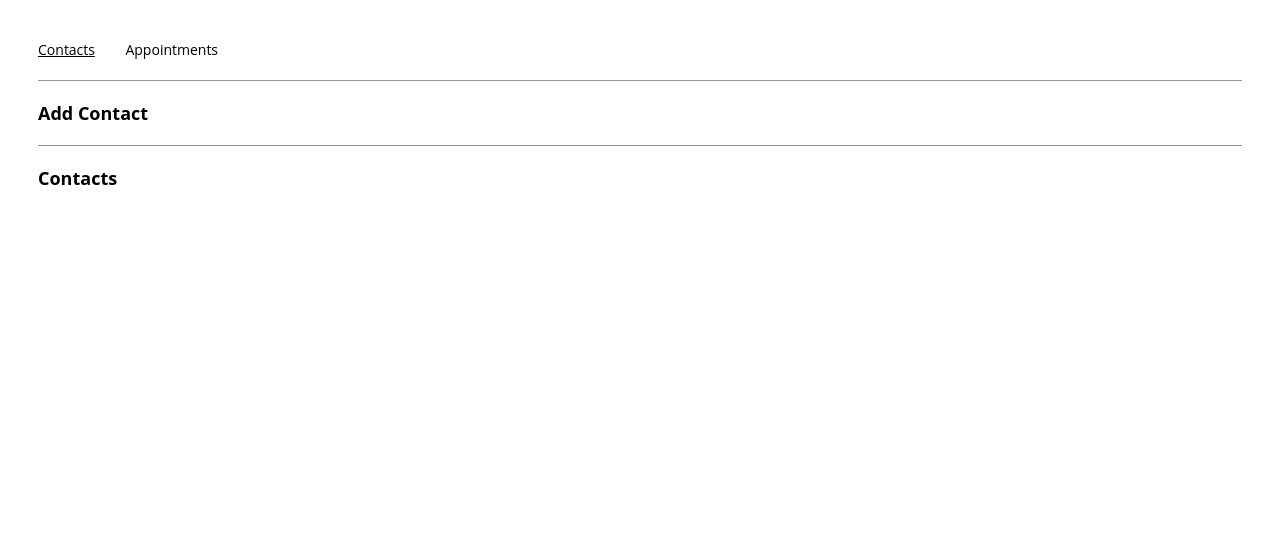
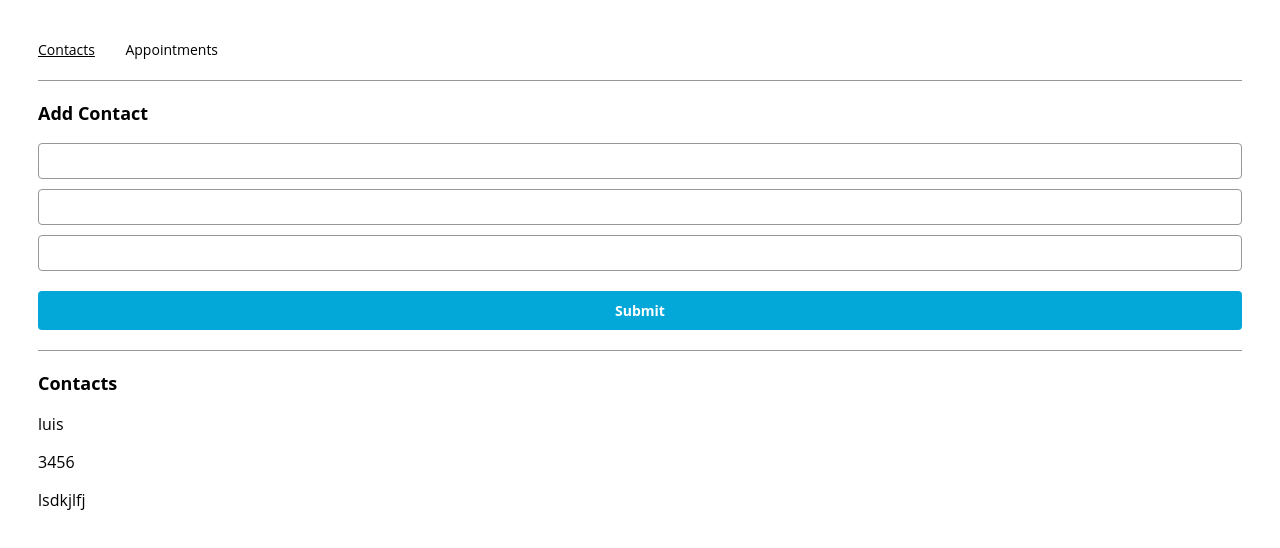
Before and after one commit to gonzaleztucci/react_challenge_start, a React (Create React App) app: page /contacts in a window 1280 px wide. Shown: the top 548 px of the page. Built offline with nearby package versions, Linux system fonts and the light colour scheme.

Commit message:
agrega tile sin formato

```diff
--- a/src/App.js
+++ b/src/App.js
@@ -9,6 +9,38 @@ function App() {
   Define state variables for
   contacts and appointments
   */
+  const [contacts, setContacts] = useState([{name: 'luis', phoneNumber: '3456', email: 'lsdkjlfj'}]);
+
+  const [appointments, setAppointments] = useState([]);
+
+  const addContact = (name, phoneNumber, email) => {
+
+    const newContact = {
+      name: name,
+      phoneNumber: phoneNumber,
+      email: email
+    }
+    setContacts((prev) => {
+      return [...prev, newContact];
+    });
+  };
+
+  const addAppointments = (title, contact, date, time) => {
+    const newAppointment = {
+      title: title,
+      contact: contact,
+      date: date,
+      time: time
+    }
+    setAppointments((prev)=>{
+      return [...prev, newAppointment];
+    });
+  };
+
+
+
+
+
 
 
 
@@ -39,16 +71,16 @@ function App() {
           </Route>
           <Route path={ROUTES.CONTACTS}>
              {/* Add props to ContactsPage */}
-            <ContactsPage />
+            <ContactsPage contacts={contacts} addContact={addContact}/>
           </Route>
           <Route path={ROUTES.APPOINTMENTS}>
             {/* Add props to AppointmentsPage */}
-            <AppointmentsPage />
+            <AppointmentsPage appointments={appointments} />
           </Route>
         </Switch>
       </main>
     </>
   );
+
 }
-
 export default App;
--- a/src/components/contactForm/ContactForm.js
+++ b/src/components/contactForm/ContactForm.js
@@ -1,15 +1,36 @@
 import React from "react";
 
-export const ContactForm = ({
-  name,
-  setName,
-  phone,
-  setPhone,
-  email,
-  setEmail,
-  handleSubmit
-}) => {
+
+// {
+//   name,
+//   setName,
+//   phone,
+//   setPhone,
+//   email,
+//   setEmail,
+//   handleSubmit
+// }
+
+export const ContactForm = (props) => {
   return (
-    ContactForm
+    // ContactForm
+    <form onSubmit={props.handleSubmit}>
+      <input
+        type='text'
+        value={props.name}
+        onChange={(e) => props.setName(e.target.value)} />
+      <input
+        type='tel'
+        value={props.phone}
+        onChange={(e)=> props.setPhone(e.target.value)}
+        pattern={['^[0-9]{2,3}-? ?[0-9]{6,7}$']}
+        />
+      <input
+        type='email'
+        value={props.email}
+        onChange={(e)=> props.setEmail(e.target.value)}
+        />
+      <input type= 'submit'/>
+    </form>
   );
 };
--- a/src/components/tile/Tile.js
+++ b/src/components/tile/Tile.js
@@ -1,8 +1,14 @@
 import React from "react";
 
-export const Tile = () => {
+export const Tile = (props) => {
+
+  console.log('TILE');
+  console.log(props.tile);
+  const array = Object.values(props.tile);
   return (
     <div className="tile-container">
+
+    {array.map((item, index) =>  <p>{item}</p>)}
 
     </div>
   );
--- a/src/components/tileList/TileList.js
+++ b/src/components/tileList/TileList.js
@@ -1,8 +1,22 @@
 import React from "react";
+import {Tile} from '../tile/Tile';
 
-export const TileList = () => {
-  return (
+export const TileList = (props) => {
+
+  // array.map((item, index) =>
+  //       {return <Tile tile={item} key={index}/>;}
+  // );
+
+  let array = props.array;
+
+    return (
+
     <div>
+
+      {array.map((item, index) =>
+      <Tile
+      tile={item}
+      key={index} /> )}
 
     </div>
   );
--- a/src/containers/contactsPage/ContactsPage.js
+++ b/src/containers/contactsPage/ContactsPage.js
@@ -1,17 +1,51 @@
-import React from "react";
+import { forbidExtraProps } from "airbnb-prop-types";
+import React, {useState, useEffect} from "react";
+import {ContactForm} from '../../components/contactForm/ContactForm';
+import {TileList} from '../../components/tileList/TileList';
 
-export const ContactsPage = () => {
+export const ContactsPage = (props) => {
   /*
   Define state variables for
   contact info and duplicate check
   */
 
+  const [currentName, setCurrentName] = useState('');
+  useEffect(() => {
+    props.contacts.map((item) => {
+      if (item.name === currentName){
+        alert(`${currentName} is already in use`);
+        setDuplicate(true);
+        alert(duplicate);
+      }
+    } )
+    //return () => setDuplicate(false);
+  });
+
+
+
+
+  const [currentPhone, setCurrentPhone] = useState();
+
+  const [currentEmail, setCurrentEmail] = useState();
+
+  const [duplicate, setDuplicate] = useState(false);
+
+
   const handleSubmit = (e) => {
-    e.preventDefault();
-    /*
+        e.preventDefault();
+
+
+
+      /*
     Add contact info and clear data
     if the contact name is not a duplicate
     */
+    if(!duplicate){
+      props.addContact(currentName, currentPhone, currentEmail);
+      setCurrentName('');
+      setCurrentPhone('');
+      setCurrentEmail('');
+    }
   };
 
   /*
@@ -23,10 +57,23 @@ export const ContactsPage = () => {
     <div>
       <section>
         <h2>Add Contact</h2>
+
+        <ContactForm
+        name={currentName}
+        setName={setCurrentName}
+        phone= {currentPhone}
+        setPhone={setCurrentPhone}
+        email={currentEmail}
+        setEmail={setCurrentEmail}
+        handleSubmit={handleSubmit}
+        />
       </section>
       <hr />
       <section>
         <h2>Contacts</h2>
+        <TileList
+          array={props.contacts}
+        />
       </section>
     </div>
   );
```
